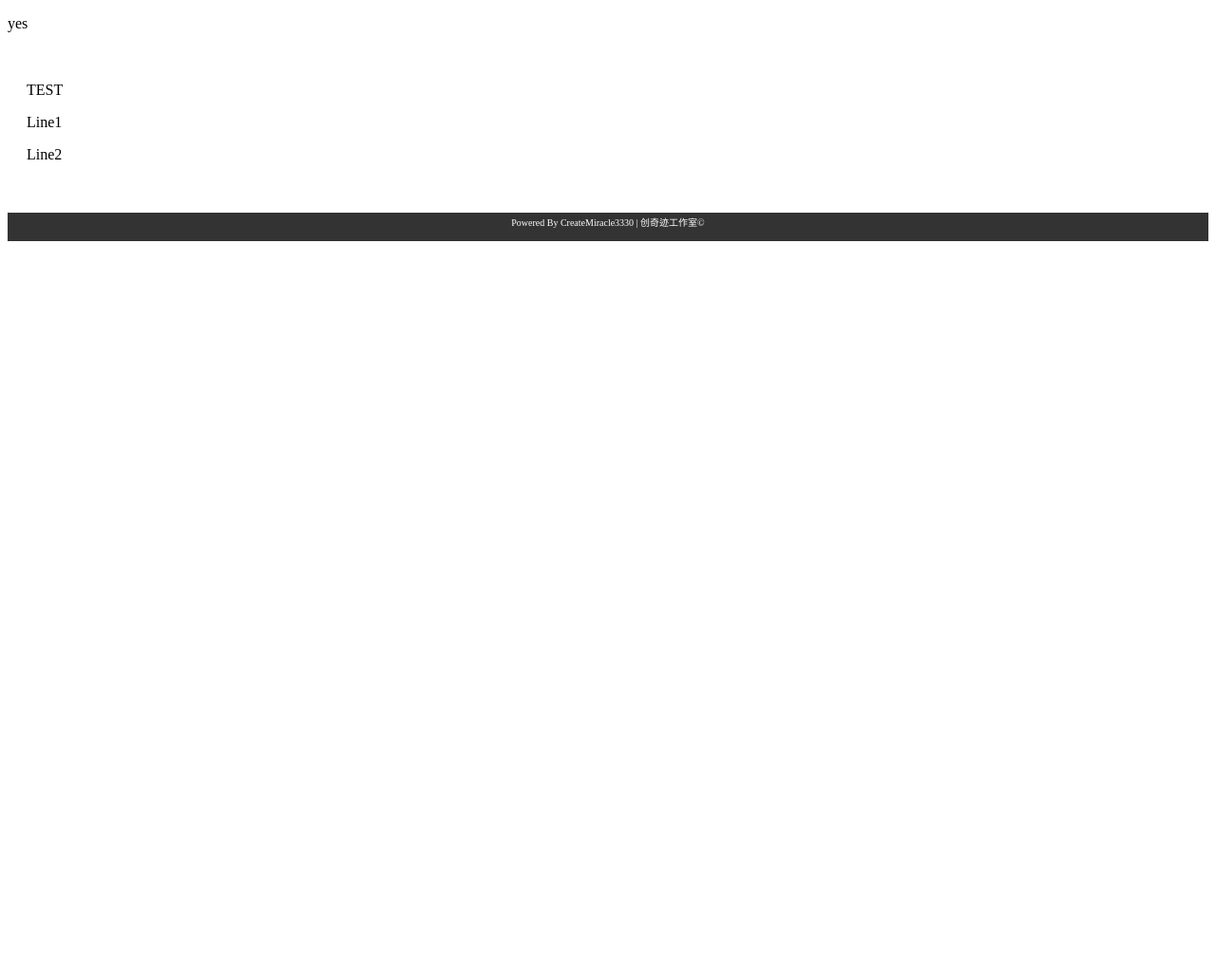
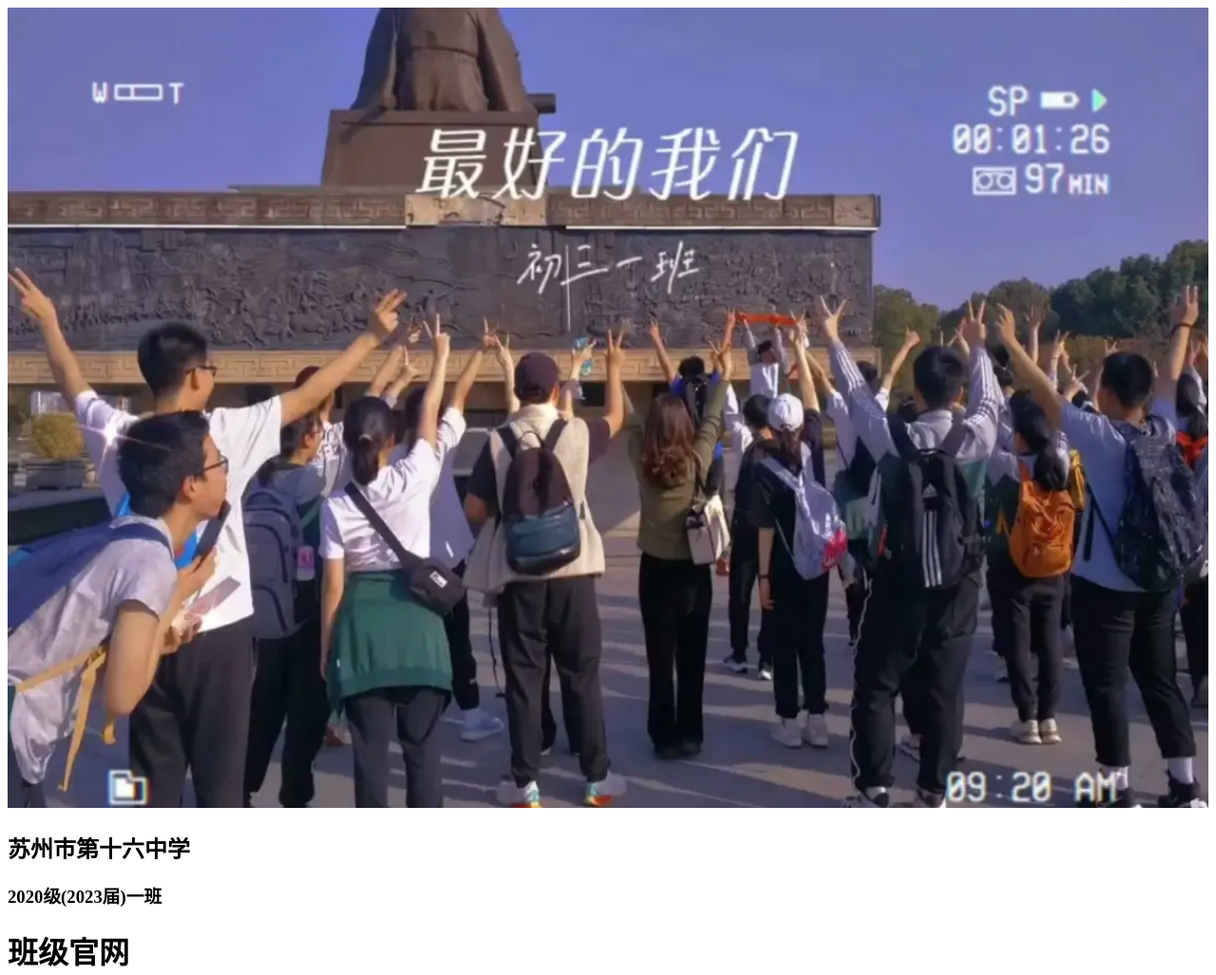
Before and after one commit to SLZ2020ClassOne/SLZ2020ClassOne.github.io, a plain HTML site: page index.html in a window 1280 px wide. Shown: the top 1027 px of the page at 95% size. Before the commit the page ends 800 px from the top, so only its background shows below. Drawn offline with Linux system fonts and the light colour scheme.

Commit message:
Update index.html

```diff
--- a/index.html
+++ b/index.html
@@ -11,10 +11,10 @@
 			width: 100%;
 			padding: 20px;
 		}
-                .header{
-                        height: auto;
-                        background-image: url("../imgs/header.webp")
-                        background-repeat: no-repeat;
+                .header img{
+                        height: 100%;
+                        width: 100%;
+                        object-fit: contain;
                 }
 		.footer{
 			height: 30px;
@@ -33,7 +33,10 @@
   </head>
   <body>
     <div class="header">
-      <p>yes</p>
+      <img src="../imgs/header.webp" />
+      <h2>苏州市第十六中学</h2>
+      <h3>2020级(2023届)一班</h3>
+      <h1>班级官网</h1>
     </div>
     <div class="mainBody">
       <p>TEST</p>
```
